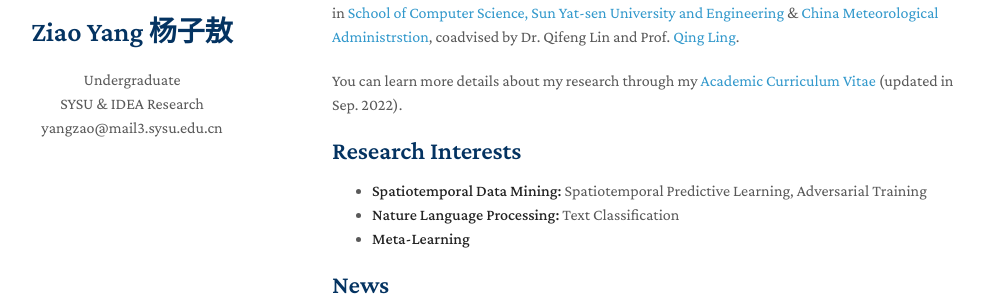
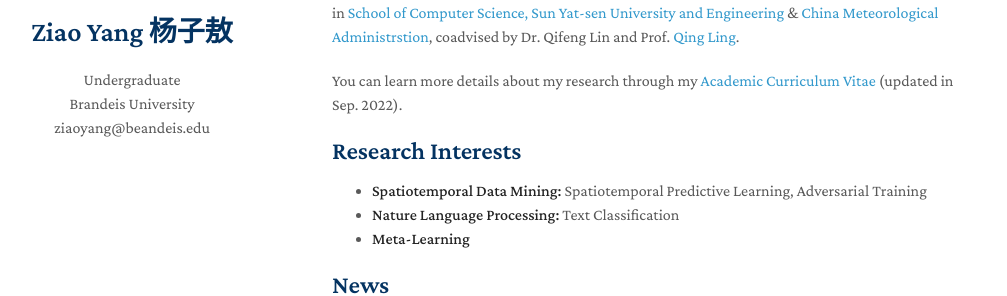
Before and after one commit to yangziao56/homepage, a Jekyll site: the page built from index.md, in a window 1280 px wide. Shown: the part 248-544 px from the top of the page, without its empty margins (138-1145 px from the left). Built offline with Jekyll 4.4.1, drawn with Linux system fonts in a browser that asks for light colours; nearby versions of some CDN libraries; a style sheet for code colours, icons or effects is not loaded; our own code applies the rules of GitHub Pages for plain Markdown files.

Commit message:
Update _config.yml
Signed-off-by: Ziao Yang <70676524+yangziao56@users.noreply.github.com>

```diff
--- a/_config.yml
+++ b/_config.yml
@@ -1,7 +1,7 @@
 title: Ziao Yang 杨子敖
 position: Undergraduate
-affiliation: SYSU & IDEA Research
-email: yangzao@mail3.sysu.edu.cn
+affiliation: Brandeis University
+email: ziaoyang@beandeis.edu
 keywords: minimal academic
 google_scholar: https://scholar.google.com/citations?user=9xV-rmoAAAAJ&hl=zh-CN&oi=ao
 github_link: https://github.com/yangziao56
```
